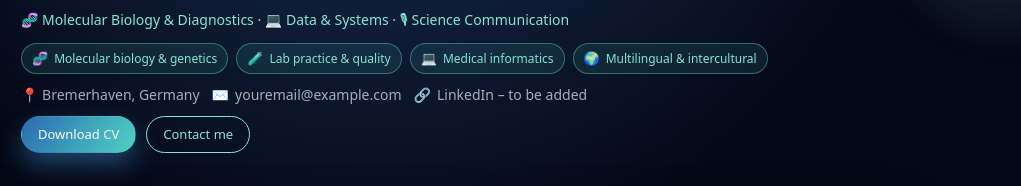
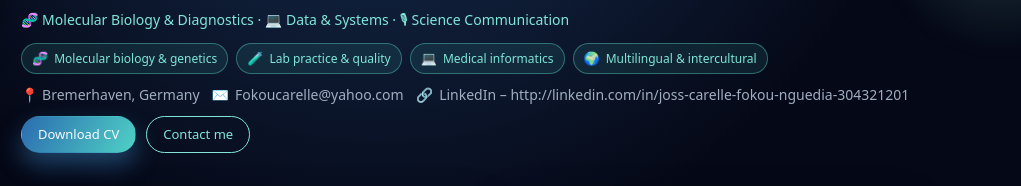
Before and after one commit to Carellefokou/Portfolio, a plain HTML site: page index.html in a window 1280 px wide. Shown: the part 293-479 px from the top of the page, 259-1280 px from the left. Drawn offline with Linux system fonts and the light colour scheme.

Commit message:
index.html

```diff
--- a/index.html
+++ b/index.html
@@ -2,7 +2,7 @@
 <html lang="en">
 <head>
   <meta charset="UTF-8" />
-  <title>Portfolio – Carelle Fokou Nguedia</title>
+  <title>Portfolio – Carelle Fokou</title>
   <meta name="viewport" content="width=device-width, initial-scale=1.0" />
   <style>
     :root {
@@ -507,8 +507,8 @@
 
         <div class="contact-row">
           <div class="contact-item">📍 Bremerhaven, Germany</div>
-          <div class="contact-item">✉️ <span>youremail@example.com</span></div>
-          <div class="contact-item">🔗 <span>LinkedIn – to be added</span></div>
+          <div class="contact-item">✉️ <span>Fokoucarelle@yahoo.com</span></div>
+          <div class="contact-item">🔗 <span>LinkedIn – http://linkedin.com/in/joss-carelle-fokou-nguedia-304321201</span></div>
         </div>
 
         <div class="actions-row">
```
